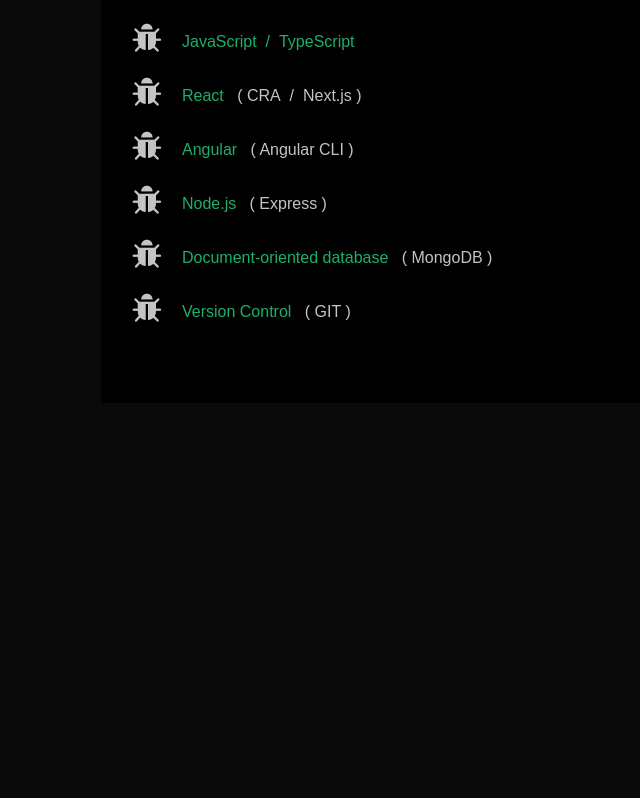
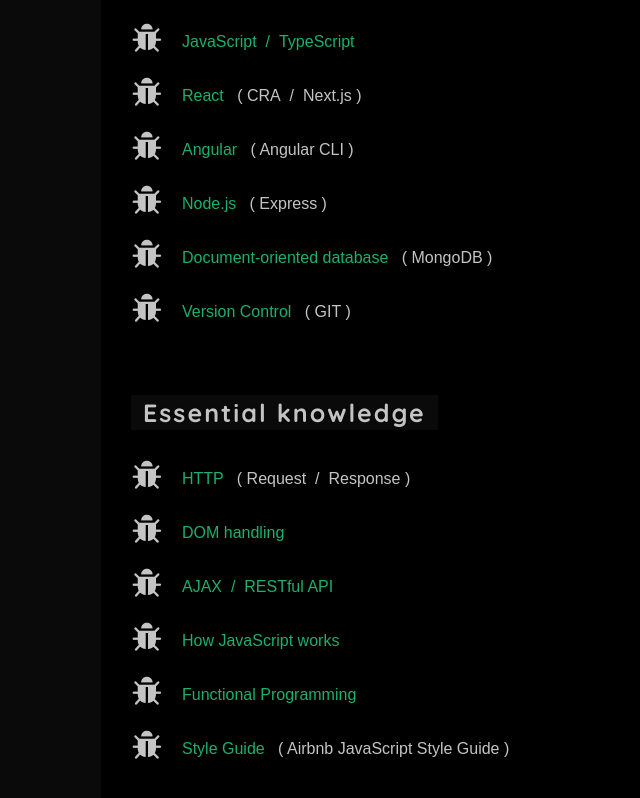
Before and after one commit to Nattasak/my-resume, a React (Create React App) app: page / in a window 1280 px wide. Shown: the part 1307-2105 px from the top of the page, without its empty margins (159-799 px from the left). Before the commit the page ends 1710 px from the top, so only its background shows below. Built offline with nearby package versions, Linux system fonts and the light colour scheme.

Commit message:
add new section Essential-knowledge

```diff
--- a/src/App.js
+++ b/src/App.js
@@ -6,6 +6,7 @@
 import Projects from './Components/Projects.js'
 import JSPlayground from './Components/JSPlayground.js'
 import Skills from './Components/Skills.js'
+import Knowledge from './Components/Knowledge.js'
 
 export default class App extends React.Component {
   render() {
@@ -16,6 +17,7 @@
         <Projects />
         <JSPlayground />
         <Skills />
+        <Knowledge />
       </div>
     )
   }
--- /dev/null
+++ b/src/Components/Knowledge.js
@@ -0,0 +1,63 @@
+import React from 'react'
+import '../Styles/Skills.css'
+
+export default class Knowledge extends React.Component {
+  render() {
+    return (
+      <section className="skills-section section">
+        <div className="container">
+          <h3 className="section-title">Essential knowledge</h3>
+          <div className="flex-container">
+            <div className="flex-item">
+              <ul className="skills-items">
+                <li className="skills-item">
+                  <i className="fa fa-bug fa-2x" aria-hidden="true"></i>
+                  <span>
+                    <a href="" target="_blank" rel="noopener noreferrer">HTTP</a>
+                    {'   '}
+                    ( Request{'  /  '}Response )
+                  </span>
+                </li>
+                <li className="skills-item">
+                  <i className="fa fa-bug fa-2x" aria-hidden="true"></i>
+                  <span>
+                    <a href="" target="_blank" rel="noopener noreferrer">DOM handling</a>
+                  </span>
+                </li>
+                <li className="skills-item">
+                  <i className="fa fa-bug fa-2x" aria-hidden="true"></i>
+                  <span>
+                    <a href="" target="_blank" rel="noopener noreferrer">AJAX</a>
+                    <span className="green">  /  </span>
+                    <a href="https://www.youtube.com/watch?v=s7wmiS2mSXY" target="_blank" rel="noopener noreferrer">RESTful API</a>
+                  </span>
+                </li>
+                <li className="skills-item">
+                  <i className="fa fa-bug fa-2x" aria-hidden="true"></i>
+                  <span>
+                    <a href="https://www.youtube.com/watch?v=8aGhZQkoFbQ" target="_blank" rel="noopener noreferrer">How JavaScript works</a>
+                  </span>
+                </li>
+                <li className="skills-item">
+                  <i className="fa fa-bug fa-2x" aria-hidden="true"></i>
+                  <span>
+                    <a href="https://www.youtube.com/watch?v=FYXpOjwYzcs" target="_blank" rel="noopener noreferrer">Functional Programming</a>
+                  </span>
+                </li>
+                <li className="skills-item">
+                  <i className="fa fa-bug fa-2x" aria-hidden="true"></i>
+                  <span>
+                    <a href="https://github.com/airbnb/javascript" target="_blank" rel="noopener noreferrer">Style Guide</a>
+                    {'   '}
+                    ( Airbnb JavaScript Style Guide )
+                  </span>
+                </li>
+              </ul>
+            </div>
+            <div className="flex-item"></div>
+          </div>
+        </div>
+      </section>
+    )
+  }
+}
```
